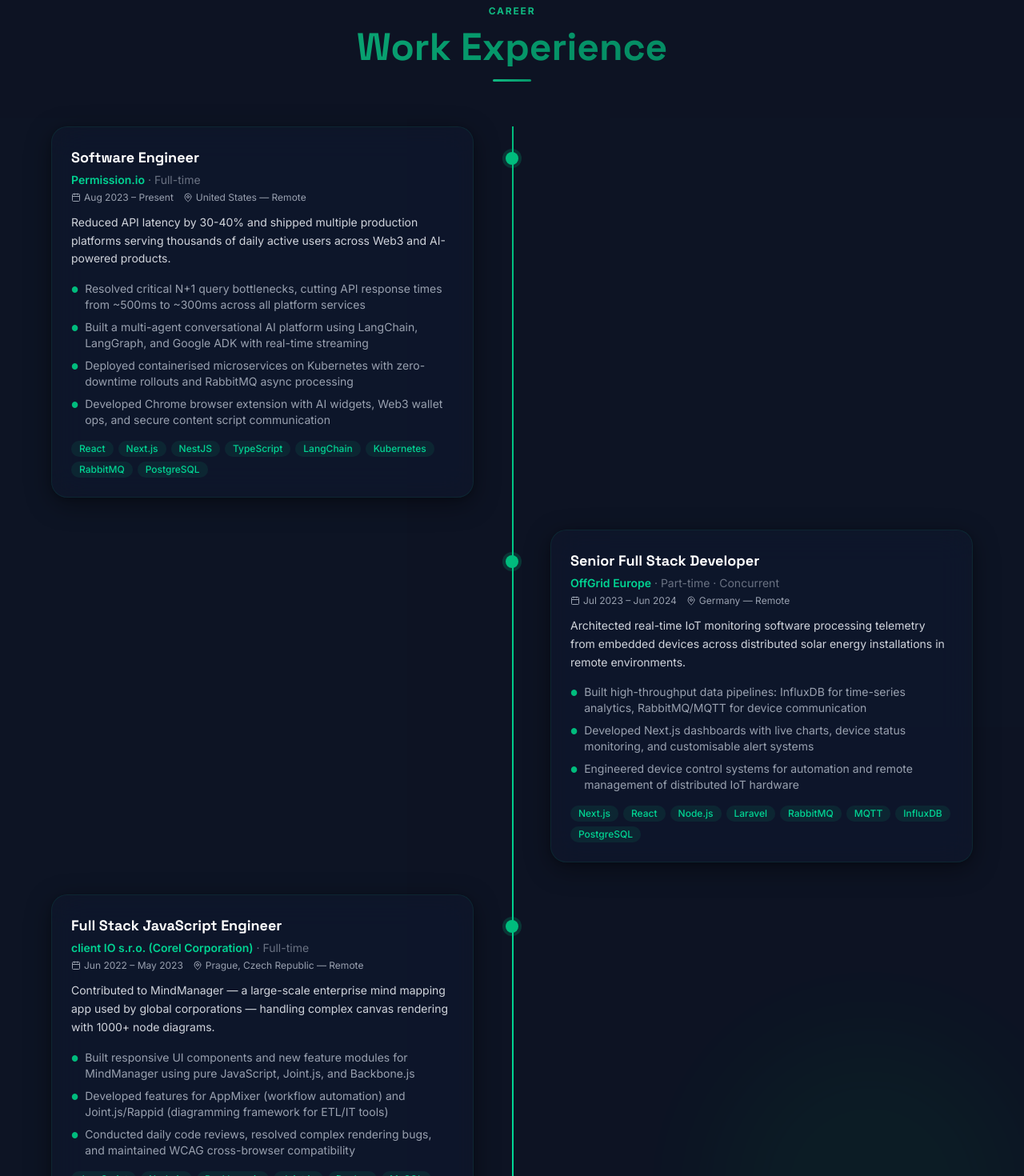
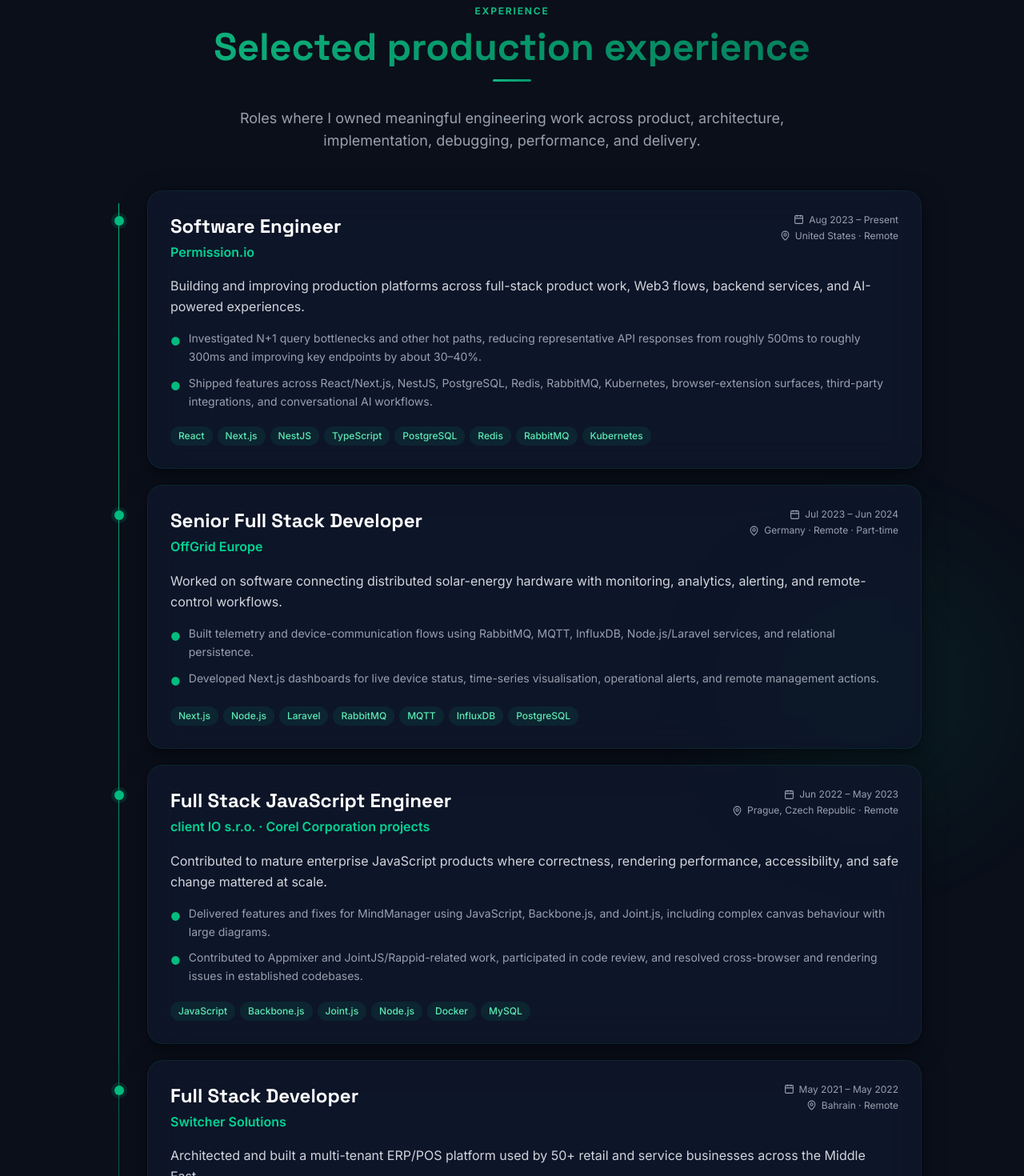
Before and after one commit to salman0butt/portfolio, a Next.js app: page / in a window 1280 px wide. Shown: the part 2140-3610 px from the top of the page at 80% size. Built offline with nearby package versions, Linux system fonts and the light colour scheme.

Commit message:
refactor: make experience timeline impact-first

```diff
--- a/components/Experience.tsx
+++ b/components/Experience.tsx
@@ -1,238 +1,176 @@
 'use client';
 
 import { motion } from 'framer-motion';
-import { MapPin, Calendar, Trophy, TrendingUp, Globe } from 'lucide-react';
+import { MapPin, Calendar, Trophy } from 'lucide-react';
 
 const experiences = [
   {
     role: 'Software Engineer',
     company: 'Permission.io',
-    type: 'Full-time',
     period: 'Aug 2023 – Present',
-    location: 'United States — Remote',
-    description:
-      'Reduced API latency by 30-40% and shipped multiple production platforms serving thousands of daily active users across Web3 and AI-powered products.',
-    achievements: [
-      'Resolved critical N+1 query bottlenecks, cutting API response times from ~500ms to ~300ms across all platform services',
-      'Built a multi-agent conversational AI platform using LangChain, LangGraph, and Google ADK with real-time streaming',
-      'Deployed containerised microservices on Kubernetes with zero-downtime rollouts and RabbitMQ async processing',
-      'Developed Chrome browser extension with AI widgets, Web3 wallet ops, and secure content script communication',
+    location: 'United States · Remote',
+    impact:
+      'Building and improving production platforms across full-stack product work, Web3 flows, backend services, and AI-powered experiences.',
+    outcomes: [
+      'Investigated N+1 query bottlenecks and other hot paths, reducing representative API responses from roughly 500ms to roughly 300ms and improving key endpoints by about 30–40%.',
+      'Shipped features across React/Next.js, NestJS, PostgreSQL, Redis, RabbitMQ, Kubernetes, browser-extension surfaces, third-party integrations, and conversational AI workflows.',
     ],
-    tech: ['React', 'Next.js', 'NestJS', 'TypeScript', 'LangChain', 'Kubernetes', 'RabbitMQ', 'PostgreSQL'],
+    tech: ['React', 'Next.js', 'NestJS', 'TypeScript', 'PostgreSQL', 'Redis', 'RabbitMQ', 'Kubernetes'],
   },
   {
     role: 'Senior Full Stack Developer',
     company: 'OffGrid Europe',
-    type: 'Part-time · Concurrent',
     period: 'Jul 2023 – Jun 2024',
-    location: 'Germany — Remote',
-    description:
-      'Architected real-time IoT monitoring software processing telemetry from embedded devices across distributed solar energy installations in remote environments.',
-    achievements: [
-      'Built high-throughput data pipelines: InfluxDB for time-series analytics, RabbitMQ/MQTT for device communication',
-      'Developed Next.js dashboards with live charts, device status monitoring, and customisable alert systems',
-      'Engineered device control systems for automation and remote management of distributed IoT hardware',
+    location: 'Germany · Remote · Part-time',
+    impact:
+      'Worked on software connecting distributed solar-energy hardware with monitoring, analytics, alerting, and remote-control workflows.',
+    outcomes: [
+      'Built telemetry and device-communication flows using RabbitMQ, MQTT, InfluxDB, Node.js/Laravel services, and relational persistence.',
+      'Developed Next.js dashboards for live device status, time-series visualisation, operational alerts, and remote management actions.',
     ],
-    tech: ['Next.js', 'React', 'Node.js', 'Laravel', 'RabbitMQ', 'MQTT', 'InfluxDB', 'PostgreSQL'],
+    tech: ['Next.js', 'Node.js', 'Laravel', 'RabbitMQ', 'MQTT', 'InfluxDB', 'PostgreSQL'],
   },
   {
     role: 'Full Stack JavaScript Engineer',
-    company: 'client IO s.r.o. (Corel Corporation)',
-    type: 'Full-time',
+    company: 'client IO s.r.o. · Corel Corporation projects',
     period: 'Jun 2022 – May 2023',
-    location: 'Prague, Czech Republic — Remote',
-    description:
-      'Contributed to MindManager — a large-scale enterprise mind mapping app used by global corporations — handling complex canvas rendering with 1000+ node diagrams.',
-    achievements: [
-      'Built responsive UI components and new feature modules for MindManager using pure JavaScript, Joint.js, and Backbone.js',
-      'Developed features for AppMixer (workflow automation) and Joint.js/Rappid (diagramming framework for ETL/IT tools)',
-      'Conducted daily code reviews, resolved complex rendering bugs, and maintained WCAG cross-browser compatibility',
+    location: 'Prague, Czech Republic · Remote',
+    impact:
+      'Contributed to mature enterprise JavaScript products where correctness, rendering performance, accessibility, and safe change mattered at scale.',
+    outcomes: [
+      'Delivered features and fixes for MindManager using JavaScript, Backbone.js, and Joint.js, including complex canvas behaviour with large diagrams.',
+      'Contributed to Appmixer and JointJS/Rappid-related work, participated in code review, and resolved cross-browser and rendering issues in established codebases.',
     ],
-    tech: ['JavaScript', 'Node.js', 'Backbone.js', 'Joint.js', 'Docker', 'MySQL', 'Git'],
+    tech: ['JavaScript', 'Backbone.js', 'Joint.js', 'Node.js', 'Docker', 'MySQL'],
   },
   {
     role: 'Full Stack Developer',
     company: 'Switcher Solutions',
-    type: 'Full-time',
     period: 'May 2021 – May 2022',
-    location: 'Bahrain — Remote',
-    description:
-      'Architected a multi-tenant SaaS ERP from scratch, onboarding 50+ retail businesses across the Middle East on a single-instance platform.',
-    achievements: [
-      'Built the full ERP with Laravel REST API + Vue.js SPA: POS, inventory, multi-attribute products, and payment processing',
-      'Integrated Stripe, PayPal, AWS S3, Cloudinary, and Socket.IO for real-time order tracking',
-      'Mentored junior developers in Laravel and JavaScript; implemented TDD with Cypress, Jest, and PHPUnit',
+    location: 'Bahrain · Remote',
+    impact:
+      'Architected and built a multi-tenant ERP/POS platform used by 50+ retail and service businesses across the Middle East.',
+    outcomes: [
+      'Built Laravel REST APIs and a Vue.js application covering POS, inventory, multi-attribute products, payments, media, and role-based workflows.',
+      'Integrated Stripe, PayPal, AWS S3, Cloudinary, Socket.IO, Redis, automated testing, and deployment workflows while mentoring junior developers.',
     ],
-    tech: ['Laravel', 'Vue.js', 'PHP', 'MySQL', 'Socket.IO', 'Redis', 'AWS', 'Jest'],
+    tech: ['Laravel', 'Vue.js', 'MySQL', 'Redis', 'Socket.IO', 'AWS', 'Jest', 'Cypress'],
   },
   {
     role: 'Full Stack Developer',
     company: 'Digital MedieXpert (DMX)',
-    type: 'Full-time',
     period: 'Jan 2018 – May 2021',
-    location: 'Norway — Remote',
+    location: 'Norway · Remote',
     badge: 'Employee of the Year 2020',
-    description:
-      'Single-handedly delivered 50+ production web projects for European clients — e-commerce stores, real estate portals, social networks, ERP systems, and a React Native mobile app.',
-    achievements: [
-      'Built 50+ WordPress/WooCommerce stores with custom themes, plugins, payment gateways (Stripe, PayPal), and SEO',
-      'Developed 5+ complex Laravel applications: NorgsHandle (real estate portal), Koran (audio app), Eaksept (e-accounting)',
-      'Built real-time features with Socket.IO/WebSockets and managed deployments on AWS, Heroku, and Digital Ocean',
+    impact:
+      'Delivered a broad portfolio of production web projects for European clients, building the end-to-end ownership habits that still shape how I work today.',
+    outcomes: [
+      'Delivered 50+ WordPress/WooCommerce sites and 5+ Laravel applications spanning e-commerce, real estate, accounting, business portals, and custom integrations.',
+      'Handled application development, payments, real-time features, responsive UI, SEO, admin tooling, deployments, maintenance, and client-driven iteration.',
     ],
     tech: ['Laravel', 'WordPress', 'WooCommerce', 'Vue.js', 'PHP', 'Node.js', 'React Native', 'MySQL'],
   },
 ];
 
-const highlightItems = [
-  { icon: Trophy, label: 'Employee of the Year 2020' },
-  { icon: TrendingUp, label: '30-40% API Performance Boost' },
-  { icon: Globe, label: '50+ Projects · 5 Countries' },
-];
-
 export default function Experience() {
   return (
-    <section id="experience" className="py-20 px-4 relative overflow-hidden section-alt">
-      <div className="absolute top-1/2 right-0 w-96 h-96 bg-green-500 rounded-full blur-3xl opacity-5" />
+    <section id="experience" className="py-20 px-4 relative overflow-hidden">
+      <div className="absolute top-1/3 right-0 w-96 h-96 bg-emerald-500 rounded-full blur-3xl opacity-5" />
 
-      <div className="max-w-6xl mx-auto">
-        {/* Section Header */}
+      <div className="max-w-5xl mx-auto">
         <motion.div
-          initial={{ opacity: 0, y: 40 }}
+          initial={{ opacity: 0, y: 32 }}
           whileInView={{ opacity: 1, y: 0 }}
           viewport={{ once: true }}
-          transition={{ duration: 0.6 }}
-          className="text-center mb-14"
+          transition={{ duration: 0.55 }}
+          className="text-center mb-12"
         >
-          <span className="section-label">CAREER</span>
+          <span className="section-label">EXPERIENCE</span>
           <h2 className="text-4xl md:text-5xl font-bold font-[family-name:var(--font-space-grotesk)] gradient-text mb-4">
-            Work Experience
+            Selected production experience
           </h2>
           <div className="section-divider" />
+          <p className="text-base md:text-lg text-gray-600 dark:text-gray-400 max-w-3xl mx-auto">
+            Roles where I owned meaningful engineering work across product, architecture,
+            implementation, debugging, performance, and delivery.
+          </p>
         </motion.div>
 
-        {/* Timeline */}
         <div className="relative">
-          <div className="absolute left-6 lg:left-1/2 top-0 bottom-0 w-0.5 bg-gradient-to-b from-emerald-500 via-emerald-400 to-emerald-300" />
+          <div className="absolute left-4 md:left-5 top-4 bottom-4 w-px bg-gradient-to-b from-emerald-500 via-emerald-400/60 to-transparent" />
 
-          <div className="space-y-10">
-            {experiences.map((exp, index) => {
-              const isLeft = index % 2 === 0;
+          <div className="space-y-5">
+            {experiences.map((exp, index) => (
+              <motion.article
+                key={`${exp.company}-${exp.period}`}
+                initial={{ opacity: 0, x: 18 }}
+                whileInView={{ opacity: 1, x: 0 }}
+                viewport={{ once: true, amount: 0.15 }}
+                transition={{ duration: 0.42, delay: index * 0.05 }}
+                className="relative pl-11 md:pl-14"
+              >
+                <span className="absolute left-[11px] md:left-[15px] top-8 block w-3 h-3 rounded-full bg-emerald-500 ring-4 ring-emerald-500/15 z-10" />
 
-              return (
-                <motion.div
-                  key={exp.company}
-                  initial={{ opacity: 0, y: 40 }}
-                  whileInView={{ opacity: 1, y: 0 }}
-                  viewport={{ once: true }}
-                  transition={{ duration: 0.5, delay: index * 0.08 }}
-                  className="relative"
-                >
-                  {/* Timeline dot */}
-                  <div className="absolute left-6 lg:left-1/2 -translate-x-1/2 top-8 z-10">
-                    <span className="block w-4 h-4 rounded-full bg-emerald-500 ring-4 ring-emerald-500/20" />
-                  </div>
-
-                  {/* Card */}
-                  <div
-                    className={`ml-16 lg:ml-0 lg:w-[calc(50%-2rem)] ${
-                      isLeft ? 'lg:mr-auto lg:pr-4' : 'lg:ml-auto lg:pl-4'
-                    }`}
-                  >
-                    <div className="glass p-6 rounded-2xl">
-                      {/* Role — PRIMARY */}
-                      <h3 className="text-lg font-bold text-gray-900 dark:text-white font-[family-name:var(--font-space-grotesk)] mb-1">
+                <div className="glass rounded-2xl p-6 md:p-7">
+                  <div className="flex flex-col md:flex-row md:items-start md:justify-between gap-3 mb-4">
+                    <div>
+                      <h3 className="text-xl md:text-2xl font-bold font-[family-name:var(--font-space-grotesk)] text-gray-900 dark:text-white">
                         {exp.role}
                       </h3>
-
-                      {/* Company + type */}
-                      <p className="text-emerald-600 dark:text-emerald-400 font-semibold text-sm mb-1">
+                      <p className="text-emerald-600 dark:text-emerald-400 font-semibold mt-1">
                         {exp.company}
-                        <span className="text-gray-400 dark:text-gray-500 font-normal"> · {exp.type}</span>
                       </p>
-
-                      {/* Date + location row */}
-                      <div className="flex flex-wrap items-center gap-3 text-xs text-gray-500 dark:text-gray-400 mb-3">
-                        <span className="flex items-center gap-1">
-                          <Calendar size={12} />
+                    </div>
+                    <div className="text-xs text-gray-500 dark:text-gray-400 md:text-right space-y-1">
+                      <span className="flex md:justify-end items-center gap-1.5">
+                        <Calendar size={13} />
                         {exp.period}
                       </span>
-                        <span className="flex items-center gap-1">
-                          <MapPin size={12} />
+                      <span className="flex md:justify-end items-center gap-1.5">
+                        <MapPin size={13} />
                         {exp.location}
                       </span>
                     </div>
+                  </div>
 
-                      {/* Award badge */}
                   {'badge' in exp && exp.badge && (
-                        <div className="inline-flex items-center gap-1.5 px-3 py-1 rounded-full bg-amber-50 dark:bg-amber-900/20 text-amber-700 dark:text-amber-300 border border-amber-200 dark:border-amber-800 text-xs font-bold mb-3">
+                    <div className="inline-flex items-center gap-1.5 px-3 py-1 rounded-full bg-amber-50 dark:bg-amber-900/20 text-amber-700 dark:text-amber-300 border border-amber-200 dark:border-amber-800 text-xs font-bold mb-4">
                       <Trophy size={12} />
                       {exp.badge}
                     </div>
                   )}
 
-                      {/* Description — impact first */}
-                      <p className="text-sm text-gray-700 dark:text-gray-300 mb-4 leading-relaxed">
-                        {exp.description}
+                  <p className="text-base leading-relaxed text-gray-700 dark:text-gray-300 mb-4">
+                    {exp.impact}
                   </p>
 
-                      {/* Achievements */}
-                      <div className="space-y-2 mb-4">
-                        {exp.achievements.map((item) => (
+                  <div className="space-y-2.5 mb-5">
+                    {exp.outcomes.map((outcome) => (
                       <div
-                            key={item}
-                            className="flex items-start gap-2 text-sm text-gray-600 dark:text-gray-400"
+                        key={outcome}
+                        className="flex items-start gap-2.5 text-sm leading-relaxed text-gray-600 dark:text-gray-400"
                       >
-                            <span className="text-emerald-500 mt-1 shrink-0 text-[10px]">&#9679;</span>
-                            <span>{item}</span>
+                        <span className="text-emerald-500 mt-1 shrink-0">●</span>
+                        <span>{outcome}</span>
                       </div>
                     ))}
                   </div>
 
-                      {/* Tech pills — max 8 */}
                   <div className="flex flex-wrap gap-1.5">
-                        {exp.tech.map((t) => (
+                    {exp.tech.map((tech) => (
                       <span
-                            key={t}
-                            className="px-2.5 py-0.5 bg-emerald-500/10 text-emerald-600 dark:text-emerald-400 rounded-full text-xs font-medium"
+                        key={tech}
+                        className="px-2.5 py-1 rounded-full bg-emerald-500/10 text-emerald-700 dark:text-emerald-300 text-xs font-medium"
                       >
-                            {t}
+                        {tech}
                       </span>
                     ))}
                   </div>
                 </div>
-                  </div>
-                </motion.div>
-              );
-            })}
+              </motion.article>
+            ))}
           </div>
         </div>
-
-        {/* Highlights bar */}
-        <motion.div
-          initial={{ opacity: 0, y: 30 }}
-          whileInView={{ opacity: 1, y: 0 }}
-          viewport={{ once: true }}
-          transition={{ duration: 0.6, delay: 0.3 }}
-          className="mt-14 grid grid-cols-1 sm:grid-cols-3 gap-3"
-        >
-          {highlightItems.map((item, i) => (
-            <motion.div
-              key={item.label}
-              initial={{ opacity: 0, scale: 0.9 }}
-              whileInView={{ opacity: 1, scale: 1 }}
-              viewport={{ once: true }}
-              transition={{ duration: 0.4, delay: 0.4 + i * 0.1 }}
-              className="glass p-4 rounded-xl flex items-center gap-3"
-            >
-              <div className="p-2.5 bg-emerald-500/10 rounded-lg shrink-0">
-                <item.icon size={20} className="text-emerald-500" />
-              </div>
-              <span className="text-sm font-semibold text-gray-900 dark:text-white">
-                {item.label}
-              </span>
-            </motion.div>
-          ))}
-        </motion.div>
       </div>
     </section>
   );
```
Lines whose indentation alone changed are shown as unchanged.
